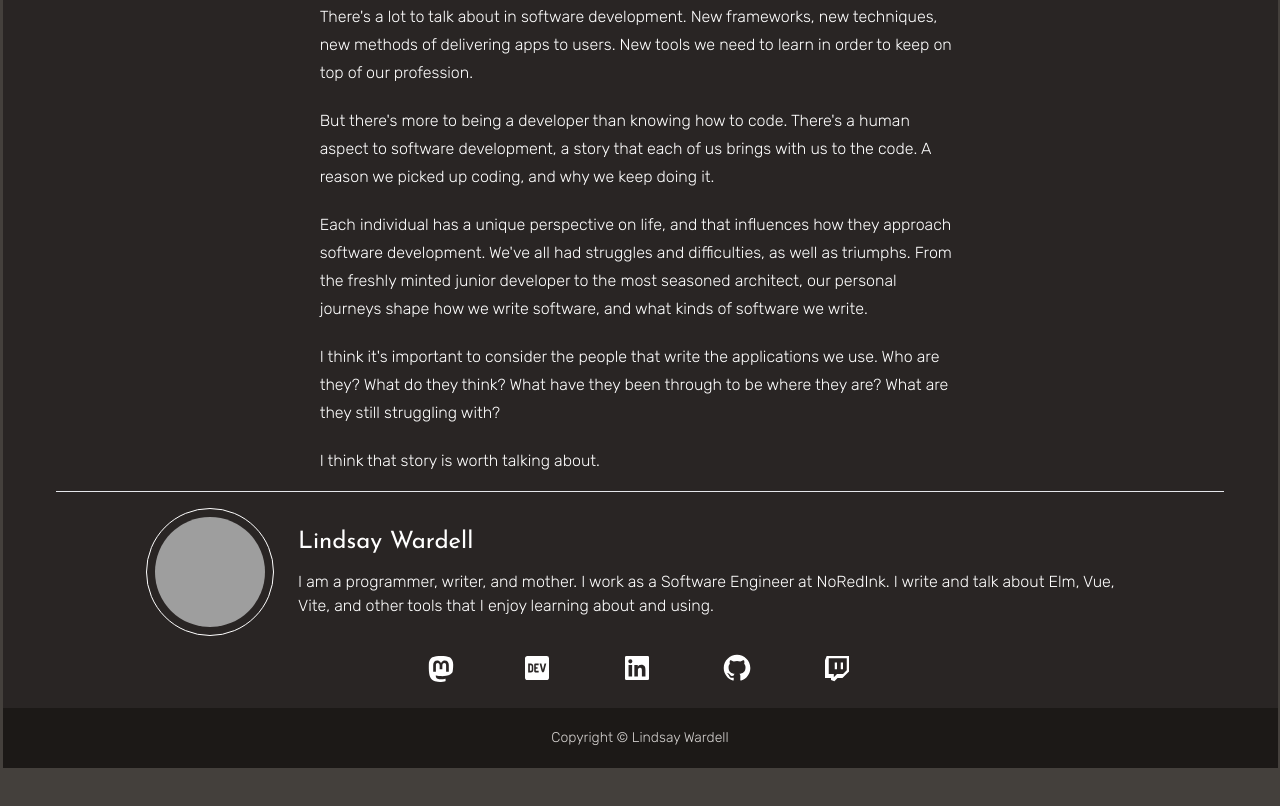
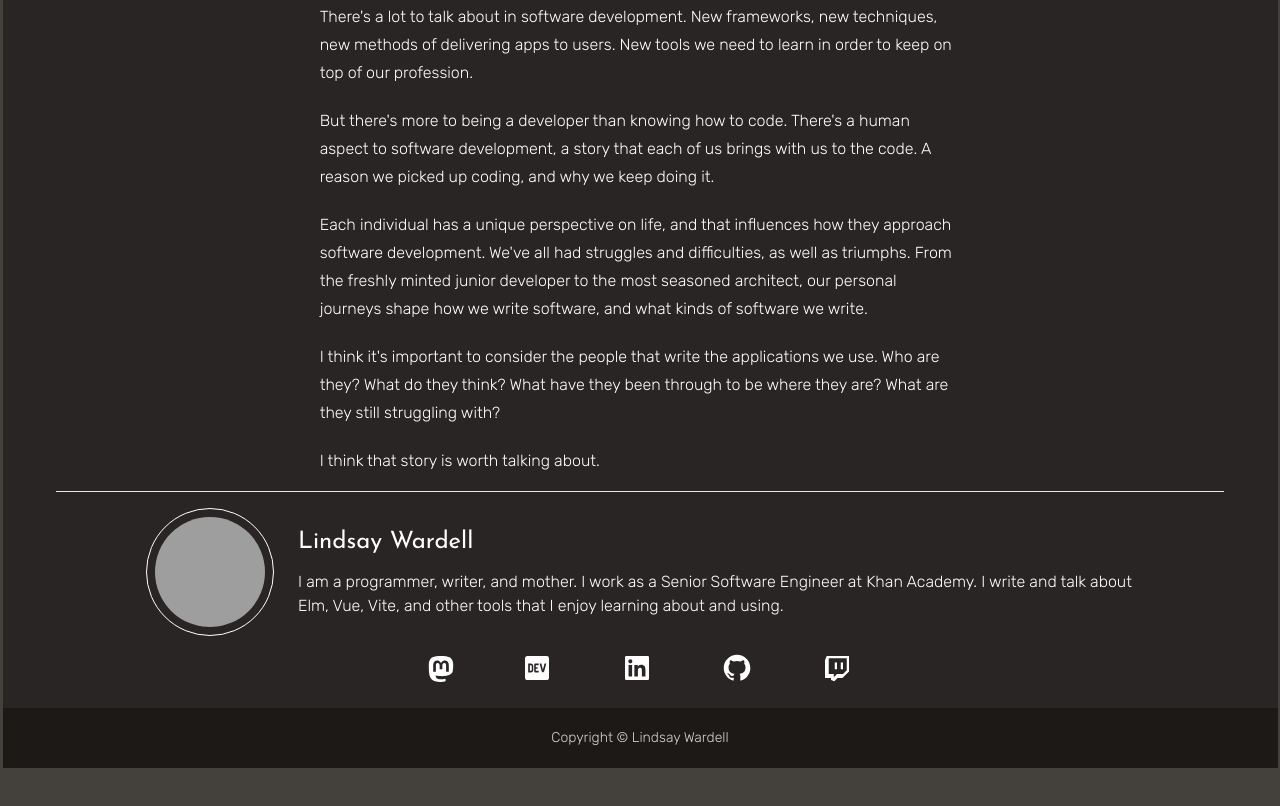
Before and after one commit to lindsaykwardell/humansideof.dev, an Astro site: page /about in a window 1280 px wide. Shown: the part 391-1197 px from the top of the page. Built offline with nearby package versions, Linux system fonts and the light colour scheme; Astro itself is replaced by a stand-in of ours; grey boxes are pictures that could not be loaded.

Commit message:
Update personal information

```diff
--- a/src/components/Lindsay.astro
+++ b/src/components/Lindsay.astro
@@ -16,8 +16,8 @@ import { Image } from "astro:assets";
         Lindsay Wardell
       </h2>
       <p>
-        I am a programmer, writer, and mother. I work as a Software Engineer at
-        NoRedInk. I write and talk about Elm, Vue, Vite, and other tools that I
+        I am a programmer, writer, and mother. I work as a Senior Software Engineer at
+        Khan Academy. I write and talk about Elm, Vue, Vite, and other tools that I
         enjoy learning about and using.
       </p>
     </div>
```
